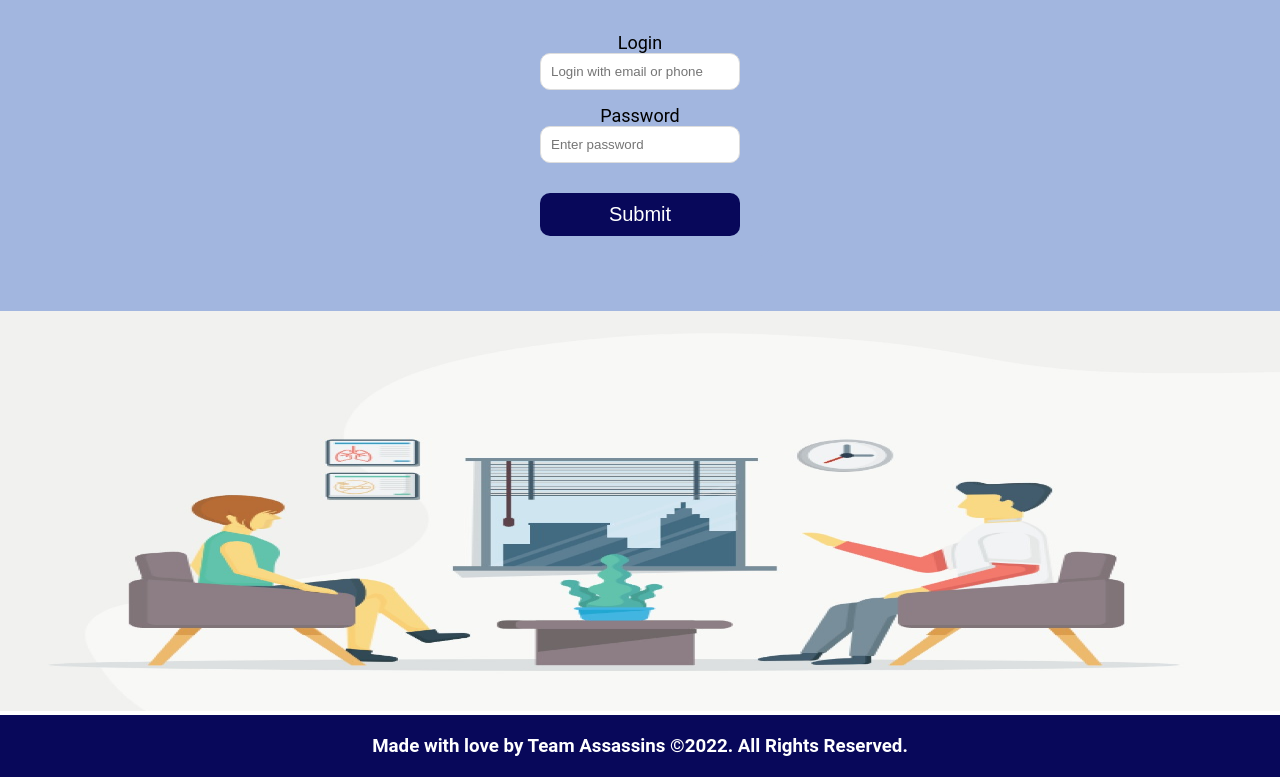
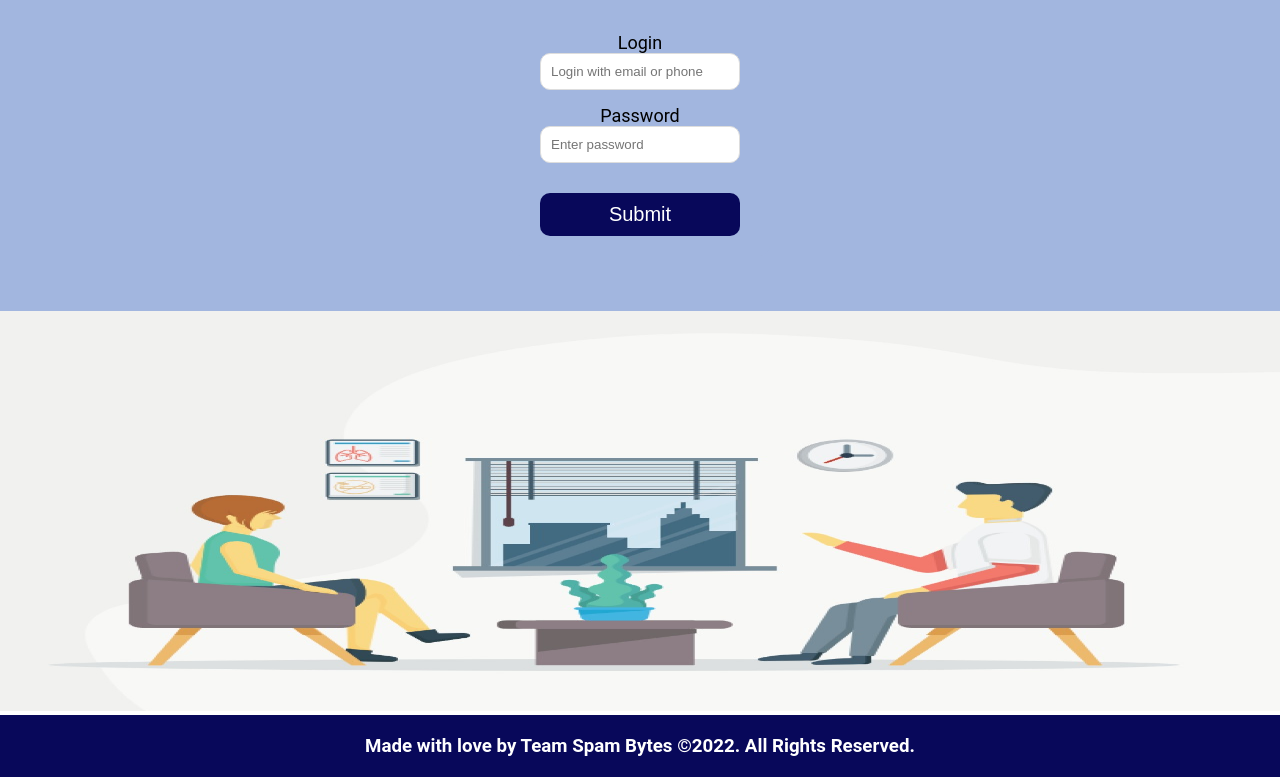
Before and after one commit to iamtanya-22/DOC24_7, a plain HTML site: page login.html in a window 1280 px wide. Shown: the part 220-997 px from the top of the page. Drawn offline with Linux system fonts and the light colour scheme.

Commit message:
Update login.html

```diff
--- a/login.html
+++ b/login.html
@@ -86,7 +86,7 @@
 </div>
 </section> -->
 <footer id="copyright">
-   <h3>Made with love by Team Assassins &copy;2022. All Rights Reserved.</h3>
+   <h3>Made with love by Team Spam Bytes &copy;2022. All Rights Reserved.</h3>
 </footer>
 <script src="page_files/js/app.js"></script>
 </body>
```
